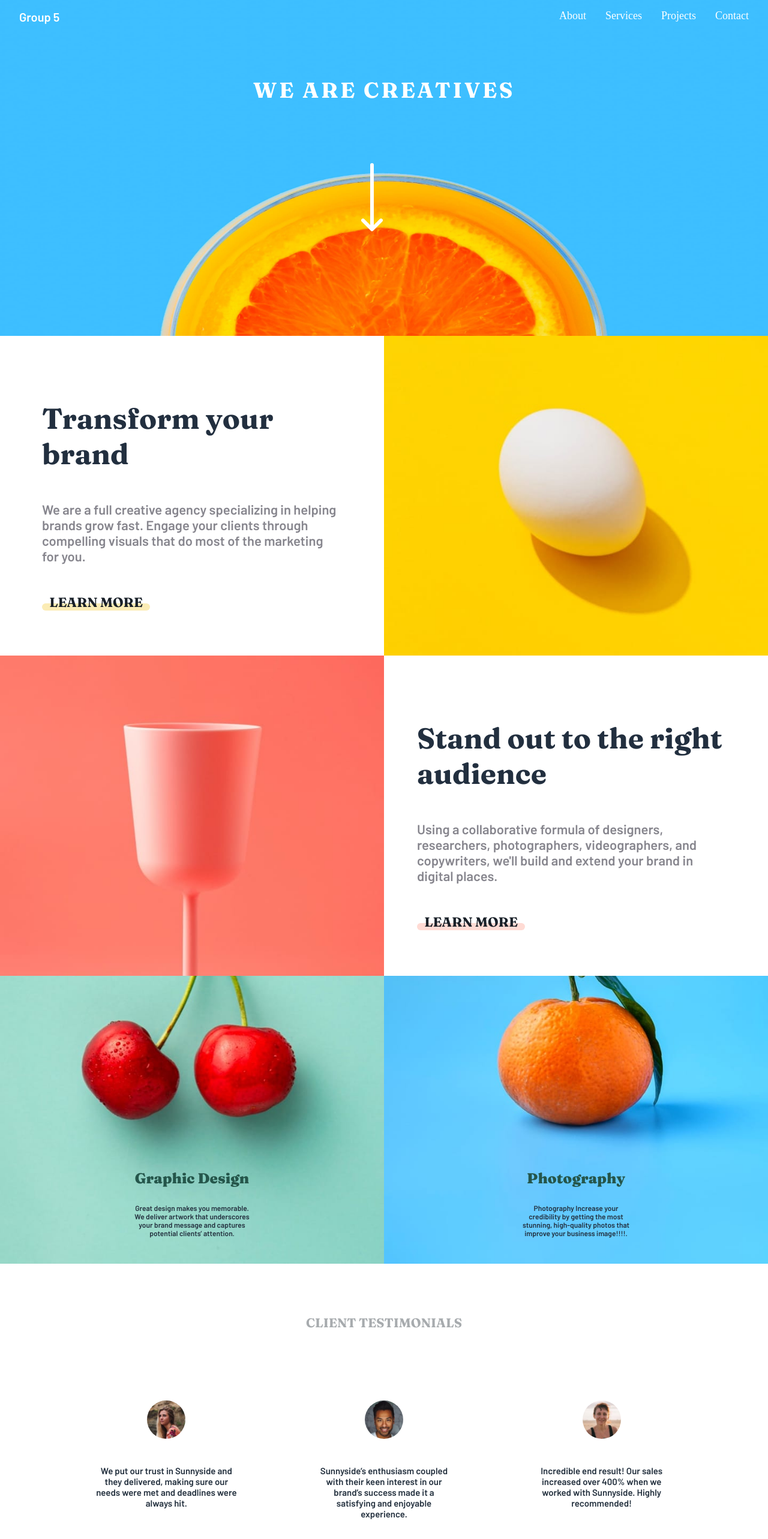
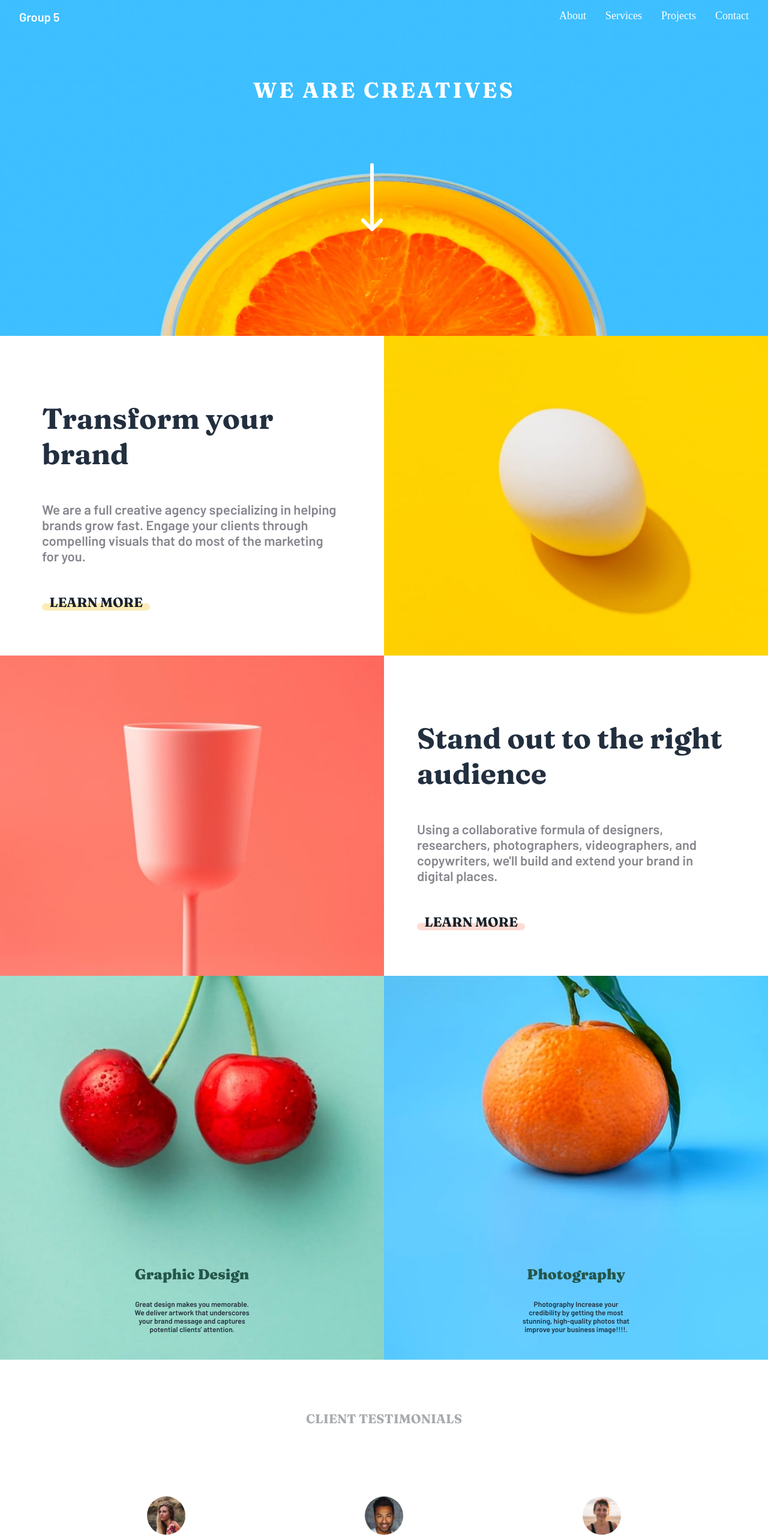
Before and after one commit to adhanif/Sunnyside-agency-landing-page, a React (Vite) app in the folder LandingPage/: page / in a window 1280 px wide. Shown: the top 2566 px of the page at 60% size. Built offline with nearby package versions, Linux system fonts and the light colour scheme.

Commit message:
height adjusted in sextions

```diff
--- a/LandingPage/src/components/Client.css
+++ b/LandingPage/src/components/Client.css
@@ -22,7 +22,7 @@ h3{
 
 .size{
     background-size: cover;
-    height: 60vh;
+    height: 80vh;
     display: flex;
     align-items: flex-end;
     width: 100%;
@@ -115,6 +115,9 @@ padding: 4rem;
 }
 
 @media screen and (max-width: 699px){
+    .siz{
+        height: 60vh;
+    }
     .grid-container{
         display: flex;
         flex-wrap: wrap;
```
